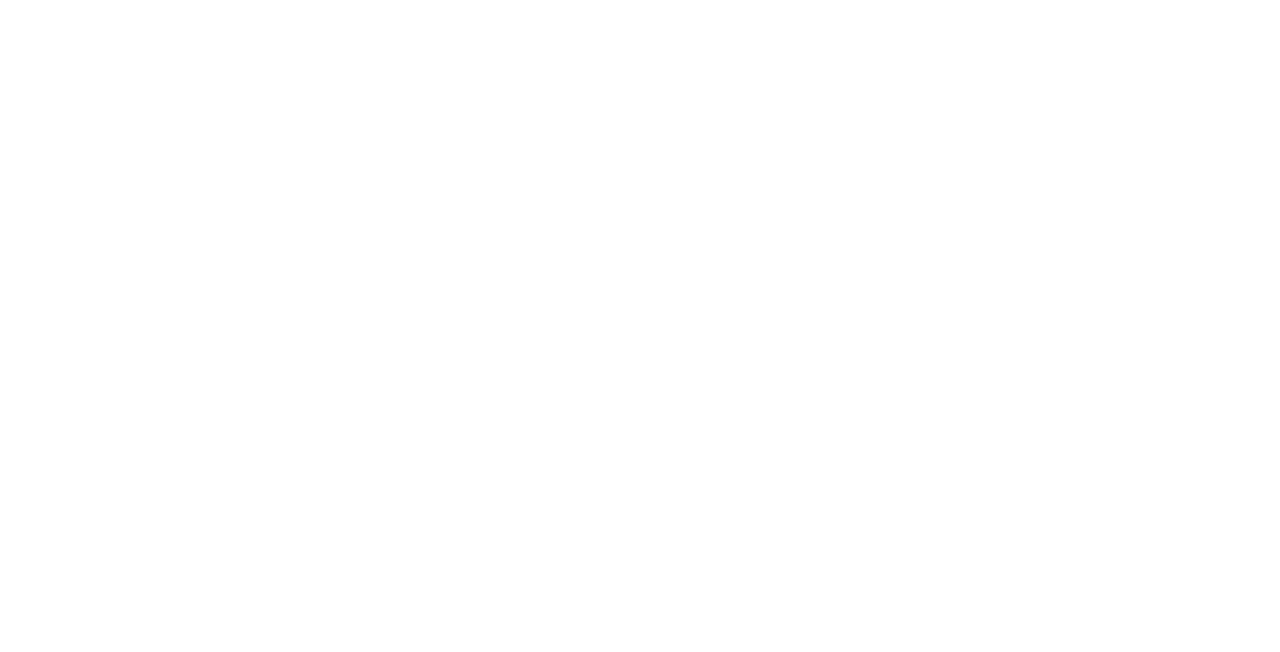
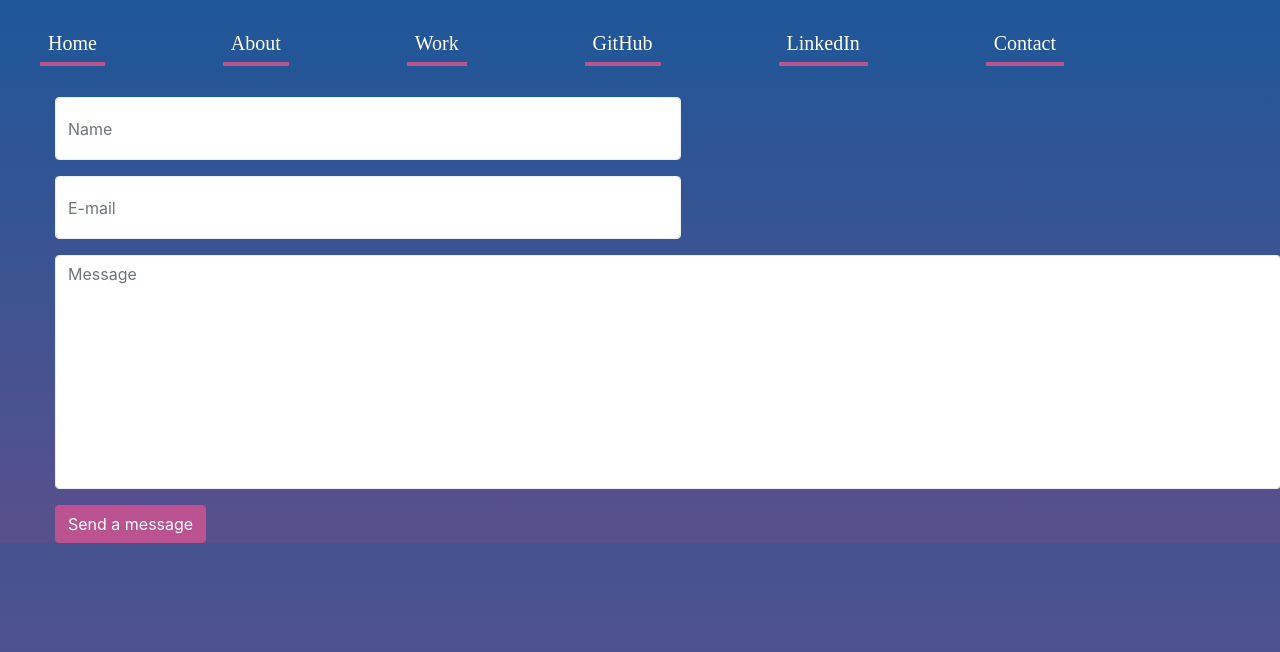
Before and after one commit to libersword/portfolio, a plain HTML site: page pages/contact.html in a window 1280 px wide. Drawn offline with nearby package versions, Linux system fonts and the light colour scheme; a web font is replaced by a local one.

Commit message:
added contact page, fixed border box sizing and broken links

```diff
--- /dev/null
+++ b/contact.css
@@ -0,0 +1,37 @@
+.contact-form {
+  width:100%;
+  margin-top: 15px;
+}
+.contact-form .textarea {
+  min-height: 220px;
+  resize: none;
+}
+.form-control {
+  box-shadow: none;
+  border-color: #eee;
+  height: 49px;
+}
+.form-control:focus {
+  box-shadow: none;
+  border-color: #BB5390;
+}
+.form-control-feedback {
+  line-height: 50px;
+}
+.main-btn {
+  background: #BB5390;
+  border-color: #BB5390;
+  color: #fff;
+}
+.main-btn:hover {
+  background: #BB5390;
+  color: #fff;
+}
+.form-control-feedback {
+  line-height: 50px;
+  top: 0px;
+}
+
+.port-links{
+  margin-left: 40px;
+}
--- a/pages/contact.html
+++ b/pages/contact.html
@@ -0,0 +1,56 @@
+
+<!DOCTYPE html>
+<html lang="en">
+<head>
+  <meta charset="UTF-8">
+  <meta name="viewport" content="width=device-width, initial-scale=1.0">
+  <meta http-equiv="X-UA-Compatible" content="ie=edge">
+  <title>Lindsey Brown About</title>
+  <link href="https://stackpath.bootstrapcdn.com/bootstrap/4.3.1/css/bootstrap.min.css" rel="stylesheet" integrity="sha384-ggOyR0iXCbMQv3Xipma34MD+dH/1fQ784/j6cY/iJTQUOhcWr7x9JvoRxT2MZw1T" crossorigin="anonymous">
+  <link rel="stylesheet" type="text/css" href="../style.css"/>
+  <link rel="stylesheet" type="text/css" href="../contact.css"/>
+  <link rel="stylesheet" href="https://use.typekit.net/ure1wqs.css">
+</head>
+<body>
+  <div class="links">
+    <ul class="port-links">
+      <li><a href='../index.html'>Home</a></li>
+      <li><a href='#' class="active">About</a></li>
+      <!-- <li><a href='#'>Resume</a></li> -->
+      <li><a href='/pages/portfolio.html'>Work</a></li>
+      <li><a href='https://github.com/libersword' target="_blank">GitHub</a></li>
+      <li><a href='https://www.linkedin.com/in/libersword' target="_blank">LinkedIn</a></li>
+      <li><a href='#'>Contact</a></li>
+    </ul>
+  </div>
+<div class="container">
+    <div class="row">
+      <form role="form" id="contact-form" class="contact-form">
+                      <div class="row">
+                      <div class="col-md-6">
+                        <div class="form-group">
+                              <input type="text" class="form-control" name="Name" autocomplete="off" id="Name" placeholder="Name">
+                        </div>
+                      </div>
+                        <div class="col-md-6">
+                        <div class="form-group">
+                              <input type="email" class="form-control" name="email" autocomplete="off" id="email" placeholder="E-mail">
+                        </div>
+                      </div>
+                      </div>
+                      <div class="row">
+                        <div class="col-md-12">
+                        <div class="form-group">
+                              <textarea class="form-control textarea" rows="3" name="Message" id="Message" placeholder="Message"></textarea>
+                        </div>
+                      </div>
+                      </div>
+                      <div class="row">
+                      <div class="col-md-12">
+                    <button type="submit" class="btn main-btn pull-right">Send a message</button>
+                    </div>
+                    </div>
+                  </form>
+    </div>
+  </div>
+  </body>
--- a/portfolio.css
+++ b/portfolio.css
@@ -7,6 +7,7 @@
   display: flex;
   width: 50%;
   padding: 15px;
+  box-sizing: border-box;
 }
 
 .portfolio-text {
@@ -41,6 +42,10 @@
   text-align: center;
   color: #FFFFEF;
   font-weight: 500;
+}
+
+.port-links{
+  margin-left: 40px;
 }
 
 @media only screen and (max-width: 1250px){
--- a/style.css
+++ b/style.css
@@ -8,6 +8,10 @@ body {
   background: -webkit-linear-gradient(top,  #1e5799 0%,#58508d 97%,#58508d 100%); /* Chrome10-25,Safari5.1-6 */
   background: linear-gradient(to bottom,  #1e5799 0%,#58508d 97%,#58508d 100%); /* W3C, IE10+, FF16+, Chrome26+, Opera12+, Safari7+ */
   filter: progid:DXImageTransform.Microsoft.gradient( startColorstr='#1e5799', endColorstr='#58508d',GradientType=0 ); /* IE6-9 */
+}
+
+* {
+  box-sizing: inherit;
 }
 
 .intro-text{
```
Also changed, not shown: index.html (+3 -3 lines), pages/about.html (+6 -6 lines), pages/portfolio.html (+15 -15 lines).
